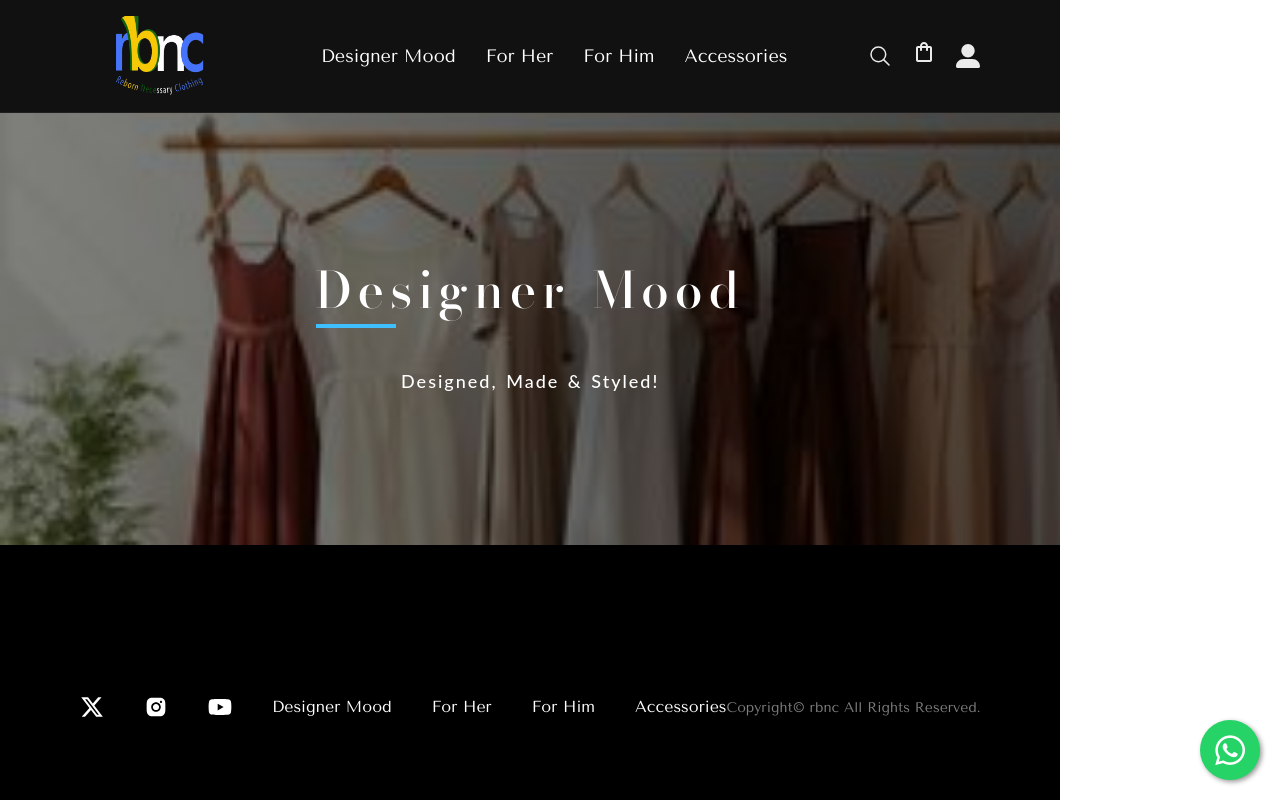
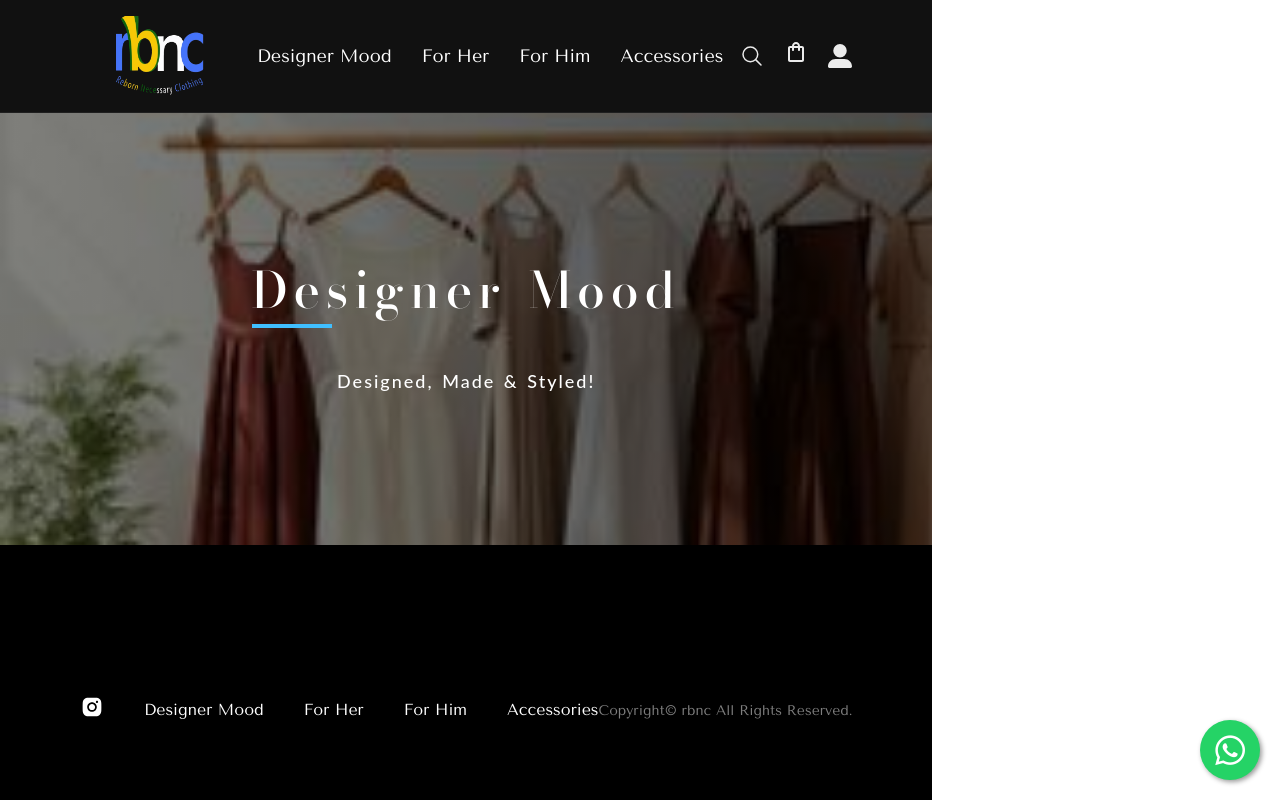
Before and after one commit to Agbo-Emmanuel/Reborn-Necessary-Clothing, a React (Vite) app: page /designer-mood in a window 1280 px wide. Built offline with nearby package versions, Linux system fonts and the light colour scheme; no server answers; the HTML template or start-up script is replaced by a standard one.

Commit message:
Very own

```diff
--- a/src/components/Footer.jsx
+++ b/src/components/Footer.jsx
@@ -11,9 +11,14 @@ const Footer = () => {
     <>
       <div className="footer_body">
         <div className="footer_link_container">
-          <FaXTwitter className="footer_media_icon" />
+         {/*} <FaXTwitter className="footer_media_icon" />*/}
+         <a
+         href="https://www.instagram.com/p/DKVPmyMyWO6/?igsh=a29rbW5vejZkZXM4"
+         target="_blank"
+         rel="noopener noreferrer">
           <AiFillInstagram className="footer_media_icon" />
-          <FaYoutube className="footer_media_icon" />
+          </a>
+          {/*<FaYoutube className="footer_media_icon" />*/}
           <Link to="/designer-mood" className="footer_nav">
             Designer Mood
           </Link>
```
